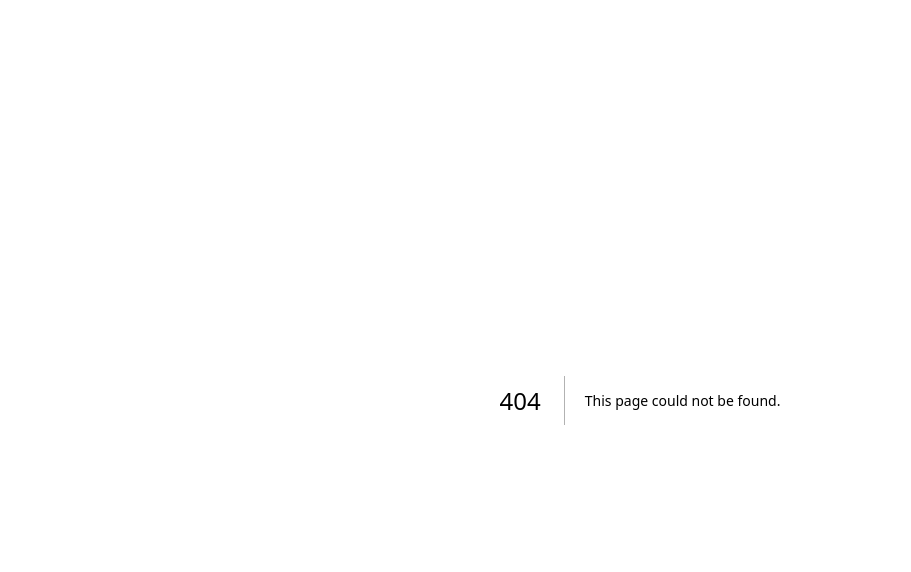
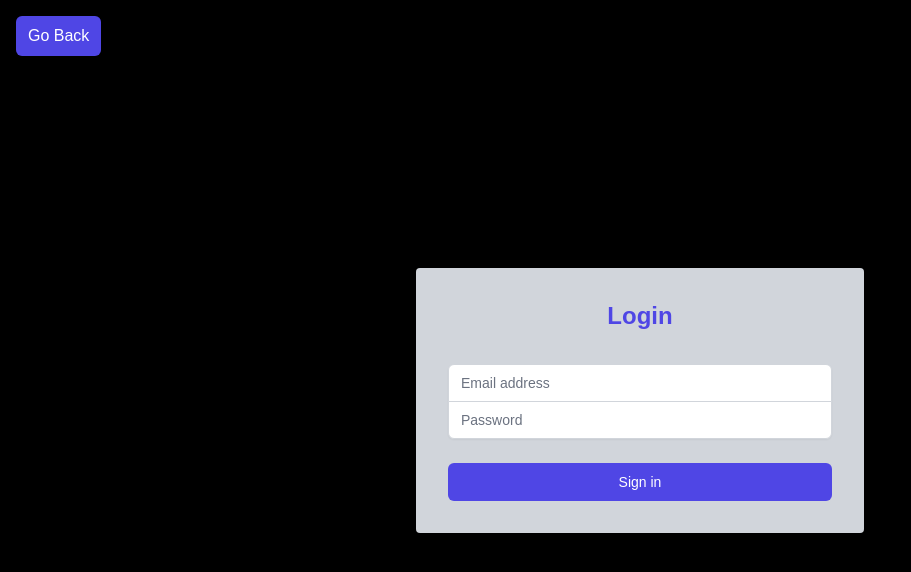
Before and after one commit to ssjlee93/sds-ui, a Next.js app: page /login in a window 1280 px wide. Before the commit this address had no page. Shown: the top 572 px of the page, without its empty margins (0-911 px from the left). Built offline with nearby package versions, Linux system fonts and the light colour scheme.

Commit message:
finished login page

```diff
--- /dev/null
+++ b/src/app/login/page.js
@@ -0,0 +1,75 @@
+'use client';
+import { useState } from 'react';
+import Link from 'next/link';
+
+export default function Login() {
+    const [email, setEmail] = useState('');
+    const [password, setPassword] = useState('');
+
+    const handleSubmit = (e) => {
+        e.preventDefault();
+        // Handle login logic here
+        console.log('Email:', email);
+        console.log('Password:', password);
+    };
+
+    return (
+        <div className="relative flex items-center justify-center min-h-screen bg-black">
+            <Link href="/"
+                className="absolute top-4 left-4 text-white bg-indigo-600
+                hover:bg-indigo-700 px-3 py-2 rounded-md">
+                Go Back
+            </Link>
+            <div className="w-full max-w-md p-8 space-y-8 bg-gray-300 rounded shadow-md">
+                <h2 className="text-2xl font-bold text-center text-indigo-600">Login</h2>
+                <form className="mt-8 space-y-6" onSubmit={handleSubmit}>
+                    <div className="rounded-md shadow-sm -space-y-px">
+                        <div>
+                            <label htmlFor="email-address" className="sr-only">
+                                Email address
+                            </label>
+                            <input
+                                id="email-address"
+                                name="email"
+                                type="email"
+                                autoComplete="email"
+                                required
+                                className="relative block w-full px-3 py-2 border border-gray-300 rounded-t-md placeholder-gray-500 text-gray-700
+                focus:outline-none focus:ring-indigo-500 focus:border-indigo-500 focus:z-10 sm:text-sm"
+                                placeholder="Email address"
+                                value={email}
+                                onChange={(e) => setEmail(e.target.value)}
+                            />
+                        </div>
+                        <div>
+                            <label htmlFor="password" className="sr-only">
+                                Password
+                            </label>
+                            <input
+                                id="password"
+                                name="password"
+                                type="password"
+                                autoComplete="current-password"
+                                required
+                                className="relative block w-full px-3 py-2 border border-gray-300 rounded-b-md placeholder-gray-500 text-black
+                focus:outline-none focus:ring-indigo-500 focus:border-indigo-500 focus:z-10 sm:text-sm"
+                                placeholder="Password"
+                                value={password}
+                                onChange={(e) => setPassword(e.target.value)}
+                            />
+                        </div>
+                    </div>
+
+                    <div>
+                        <button
+                            type="submit"
+                            className="relative flex justify-center w-full px-4 py-2 text-sm font-medium text-white bg-indigo-600 border border-transparent rounded-md group hover:bg-indigo-700 focus:outline-none focus:ring-2 focus:ring-offset-2 focus:ring-indigo-500"
+                        >
+                            Sign in
+                        </button>
+                    </div>
+                </form>
+            </div>
+        </div>
+    );
+}
--- a/src/app/page.js
+++ b/src/app/page.js
@@ -1,4 +1,5 @@
 import Image from "next/image";
+import Link from "next/link";
 
 export default function Home() {
   return (
@@ -47,6 +48,16 @@ export default function Home() {
           >
             Read our docs
           </a>
+        </div>
+        <div className="flex gap-4 items-center flex-col sm:flex-row">
+          <Link
+            className="rounded-full border border-solid border-black/[.08] dark:border-white/[.145] transition-colors flex items-center justify-center hover:bg-[#f2f2f2] dark:hover:bg-[#1a1a1a] hover:border-transparent text-sm sm:text-base h-10 sm:h-12 px-4 sm:px-5 sm:min-w-44"
+            href="/login"
+            target="_blank"
+            rel="noopener noreferrer"
+          >
+            Go to Login page
+          </Link>
         </div>
       </main>
       <footer className="row-start-3 flex gap-6 flex-wrap items-center justify-center">
```
